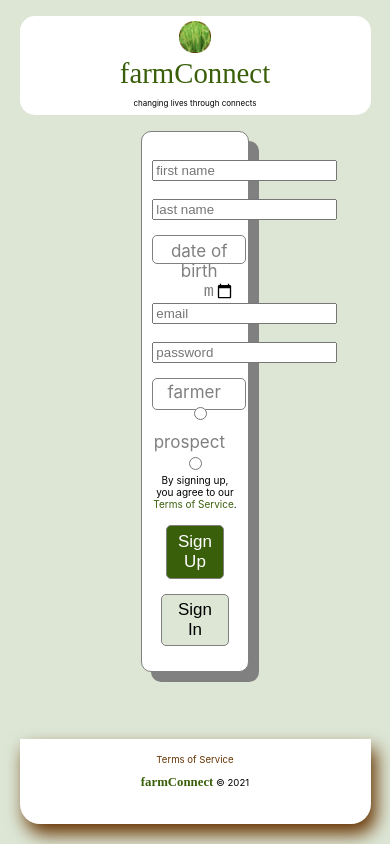
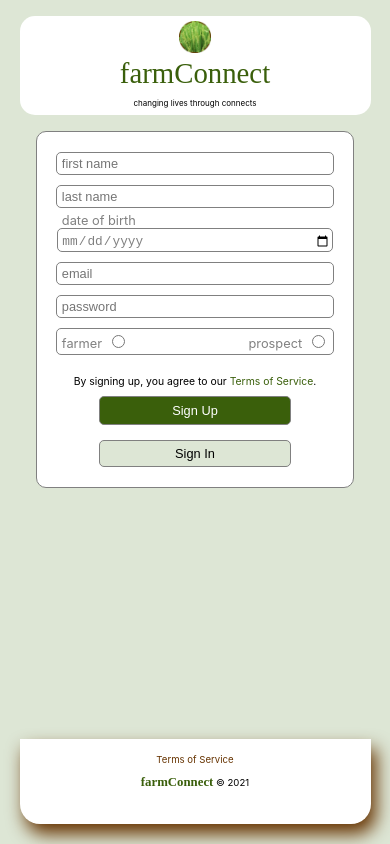
Before and after one commit to coula3/farm-connect, a React (Create React App) app in the folder farm-connect-frontend/: page /signup in a window 390 px wide. Built offline with nearby package versions, Linux system fonts and the light colour scheme.

Commit message:
refactor SignUp to be devise responsive

```diff
--- a/farm-connect-frontend/src/components/SignUpForm/SignUpForm.js
+++ b/farm-connect-frontend/src/components/SignUpForm/SignUpForm.js
@@ -10,19 +10,22 @@ const SignUpForm = props => {
     return (
         <>
             <form id="signup_form" onSubmit={props.handleSubmit}>
-                <p className="inputs_p"><input id="signup_firstname_input" className="sign_up_in_input" type="text" name="firstName" placeholder="first name" value={props.firstName} onChange={props.handleChange} /></p>
+                <p className="inputs_p"><input id="signup_firstname_input" className="signup_inputs" type="text" name="firstName" placeholder="first name" value={props.firstName} onChange={props.handleChange} /></p>
                 <p className="errors_p errors_p_margin">{messages.firstNameError(props.errorMessages)}</p>
 
-                <p className="inputs_p"><input id="signup_lastname_input" className="sign_up_in_input" type="text" name="lastName" placeholder="last name" value={props.lastName} onChange={props.handleChange} /></p>
+                <p className="inputs_p"><input id="signup_lastname_input" className="signup_inputs" type="text" name="lastName" placeholder="last name" value={props.lastName} onChange={props.handleChange} /></p>
                 <p className="errors_p errors_p_margin">{messages.lastNameError(props.errorMessages)}</p>
 
-                <p id="dob_p"><span id="dob_span">date of birth</span><input id="signup_dob_input" type="date" name="dateOfBirth" value={props.dateOfBirth} onChange={props.handleChange} /></p>
+                <label id="dob_label">date of birth</label>
+                <p id="dob_p">
+                    <input id="signup_dob_input" type="date" name="dateOfBirth" value={props.dateOfBirth} onChange={props.handleChange} />
+                </p>
                 <p className="errors_p errors_p_margin">{messages.dateOfBirthError(props.errorMessages)}</p>
 
-                <p className="inputs_p"><input id="signup_email_input" className="sign_up_in_input" type="text" name="email" placeholder="email" value={props.email} onChange={props.handleChange} /></p>
+                <p className="inputs_p"><input id="signup_email_input" className="signup_inputs" type="text" name="email" placeholder="email" value={props.email} onChange={props.handleChange} /></p>
                 <p className="errors_p errors_p_margin">{messages.emailError(props.errorMessages)}</p>
 
-                <p className="inputs_p"><input id="signup_password_input" className="sign_up_in_input" type="password" name="password" placeholder="password" value={props.password} onChange={props.handleChange} /></p>
+                <p className="inputs_p"><input id="signup_password_input" className="signup_inputs" type="password" name="password" placeholder="password" value={props.password} onChange={props.handleChange} /></p>
                 <p className="errors_p errors_p_margin">{messages.passwordError(props.errorMessages)}</p>
 
                 <div id="type_div">
@@ -34,13 +37,14 @@ const SignUpForm = props => {
                         <label className="type_lbl" htmlFor="prospect">prospect</label>
                         <input className="margin_radio_input" type="radio" id="prospect" name="type"  value="Prospect" onChange={props.handleChange} checked={props.type === "Prospect"} />
                     </div>
-
-                    <p id="type_error_p">{messages.typeError(props.errorMessages)}</p>
                 </div>
+                <p className="errors_p errors_p_margin">{messages.typeError(props.errorMessages)}</p>
 
                 <p id="service_terms_p">By signing up, you agree to our <Link id="service_terms_link" to="/terms-of-service">Terms of Service</Link>.</p>
                 <button id="signup_button" className="SignUp_signup_button">Sign Up</button>
             </form>
+
+            <div id="switch_btn_div"><button className="SignUp_signin_button" onClick={props.handleSwitchToSignIn}>Sign In</button></div>
         </>
     )
 }
--- a/farm-connect-frontend/src/containers/SignUp/SignUp.css
+++ b/farm-connect-frontend/src/containers/SignUp/SignUp.css
@@ -1,5 +1,5 @@
-.main_div {
-    width: 30%;
+.SignUp_main_div {
+    width: 500px;
     margin: auto;
     border: solid 1px grey;
     box-shadow: 10px 10px grey;
@@ -9,8 +9,20 @@
 }
 
 #signup_form {
-    padding: 10px 0px 10px 0px;
+    padding: 10px 0px;
     margin-bottom: 5px;
+}
+
+#switch_btn_div {
+    padding: 0 10px;
+}
+
+.signup_inputs {
+    width: 80%;
+    padding: 5px 10px;
+    font-size: 1rem;
+    border: grey solid 1px;
+    border-radius: 5px;
 }
 
 .inputs_p {
@@ -18,7 +30,7 @@
 }
 
 .errors_p {
-    font-size: 12px;
+    font-size: 0.75rem;
     color: red
 }
 
@@ -27,62 +39,68 @@
 }
 
 #dob_p {
-    width: 84%;
+    width: 83%;
     height: 20px;
     margin: auto;
-    margin-top: 15px;
-    padding: 2px 10px 5px 10px;
+    padding: 2px 2px 6px 2px;
     border: grey solid 1px;
     border-radius: 5px;
 }
 
-#dob_span {
+#dob_label {
     color: grey;
-    padding-top: 3px;
-    font-size: 17px;
-    float: left;
+    padding: 3px 0px 0px 20px;
+    font-size: 1rem;
+    width: 85%;
+    display: block;
+    text-align: left;
+    margin: auto;
+    margin-top: 10px;
 }
 
 #signup_dob_input {
-    width: 45%;
-    float: right;
+    width: 100%;
+    display: inline-block;
     border: none;
-    font-size: 17px;
+    font-size: 1rem;
     color: grey;
 }
 
 #type_div {
-    width: 84%;
+    width: 80%;
     height: 20px;
     margin: auto;
     margin-top: 15px;
-    margin-bottom: 20px;
     padding: 3px 10px 7px 10px;
     border: grey solid 1px;
     border-radius: 5px;
+    display: flex;
 }
 
 #farmer_type_div {
     display: inline;
-    float: left;
-    font-size: 17px;
+    flex: 1;
+    text-align: left;
+    font-size: 1rem;
     color: grey;
     margin-bottom: 8px;
 }
 
 #prospect_type_div {
     display: inline;
-    float: right;
-    font-size: 17px;
+    flex: 1;
+    text-align: right;
+    font-size: 1rem;
     color: grey;
+    margin-bottom: 8px;
 }
 
 .type_lbl {
     padding-right: 10px;
 }
 
-#type_error_p {
-    clear: both;
+.margin_radio_input {
+    margin-top: 6px;
 }
 
 #signup_button {
@@ -90,8 +108,8 @@
 }
 
 .SignUp_signup_button {
-    width: 67.5%;
-    font-size: 17px;
+    width: 65%;
+    font-size: 1rem;
     padding: 6px 10px;
     border-radius: 5px;
     border: grey solid 1px;
@@ -101,7 +119,7 @@
 
 .SignUp_signin_button {
     width: 65%;
-    font-size: 17px;
+    font-size: 1rem;
     padding: 5px 10px;
     border-radius: 5px;
     border: grey solid 1px;
@@ -109,8 +127,8 @@
 }
 
 #service_terms_p {
-    padding-top: 10px;
-    font-size: 10px;
+    padding-top: 20px;
+    font-size: 0.65rem;
 }
 
 #service_terms_link {
@@ -118,6 +136,66 @@
     color: #3a5f0b;
 }
 
-.margin_radio_input {
-    margin-top: 5px;
+@media (max-width: 600px) {
+    .SignUp_main_div {
+        width: 90%;
+        padding-bottom: 20px;
+        box-shadow: none;
+    }
+
+    .SignUp_signup_button, .SignUp_signin_button,  .signup_inputs,
+    #dob_label, #farmer_type_div, #prospect_type_div,
+    #signup_dob_input {
+        font-size: 0.8rem;
+    }
+
+    .signup_inputs, #type_div, #dob_label, #dob_p {
+        width: 90%;
+    }
+
+    .signup_inputs {
+        padding: 3px 5px;
+    }
+
+    .inputs_p {
+        margin-top: 10px
+    }
+
+    .errors_p {
+        font-size: 0.6rem;
+    }
+
+    #signup_form {
+        padding-bottom: 5px;
+        margin-bottom: 0px;
+    }
+
+    .SignUp_signup_button {
+        margin-top: 0;
+    }
+
+    #dob_label {
+        padding-left: 0px;
+        margin-top: 2px;
+    }
+
+    #dob_p {
+        height: 15px;
+        width: 91%;
+        padding: 0px 2px 7px 2px;
+    }
+
+    #type_div {
+        margin-top: 10px;
+        padding: 0px 5px 5px 5px;
+    }
+
+    .type_lbl {
+        padding-right: 5px;
+    }
+
+    #service_terms_p {
+        margin-top: 0px;
+        margin-bottom: 3px;
+    }
 }
--- a/farm-connect-frontend/src/containers/SignUp/SignUp.js
+++ b/farm-connect-frontend/src/containers/SignUp/SignUp.js
@@ -39,7 +39,7 @@ class SignUp extends Component {
 
     render(){
         return(
-            <div className="main_div">
+            <div className="SignUp_main_div">
                 <SignUpForm
                     firstName={this.state.user.firstName}
                     lastName={this.state.user.lastName}
@@ -50,10 +50,9 @@ class SignUp extends Component {
                     errorMessages={this.props.errorMessages}
                     handleSubmit={this.handleSubmit}
                     handleChange={this.handleChange}
+                    handleSwitchToSignIn={this.handleSwitchToSignIn}
                     clearErrorMessages={() => this.props.clearErrorMessages()}
                 />
-
-                <button className="SignUp_signin_button" onClick={this.handleSwitchToSignIn}>Sign In</button>
             </div>
         )
     }
```
